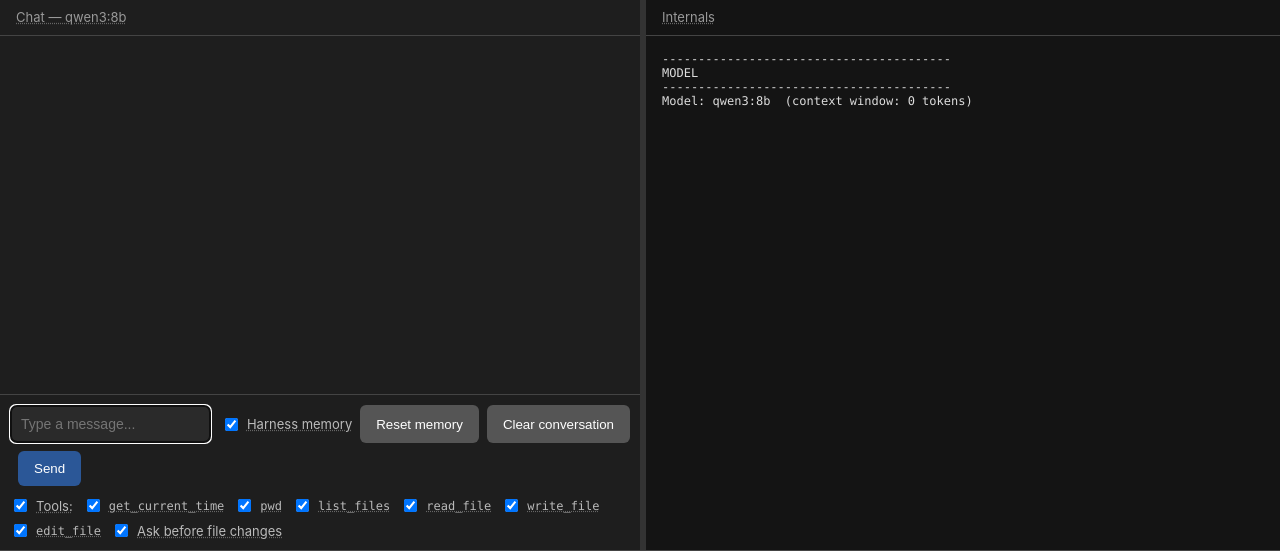
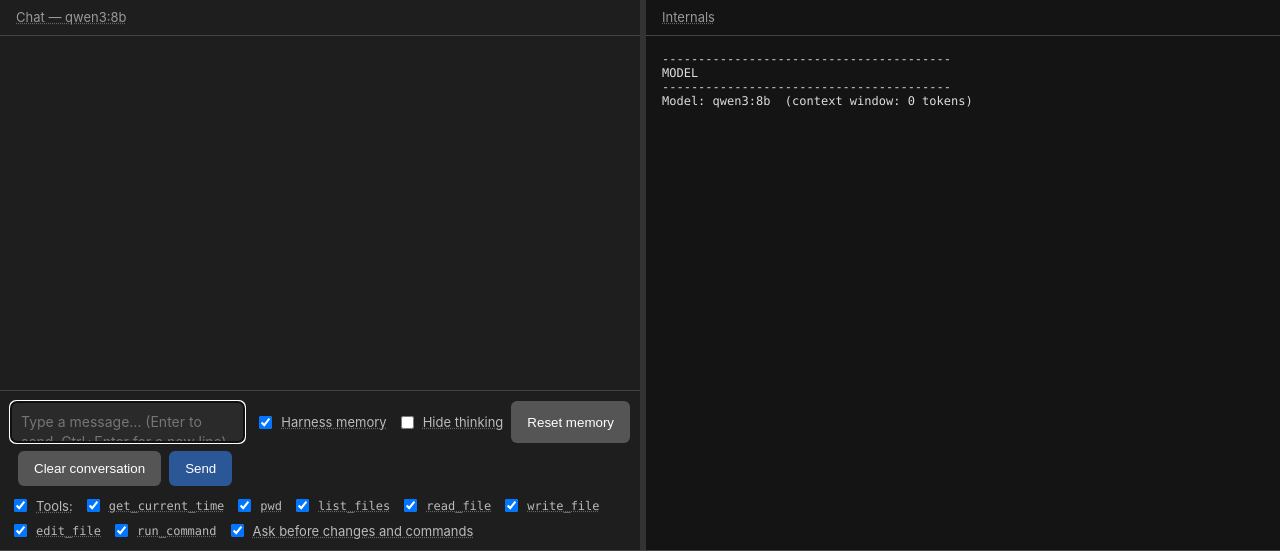
Before and after one commit to StreamingBoss/myharness, a Flask app: page / in a window 1280 px wide. Shown: the part 50-601 px from the top of the page. Run offline with Flask 3, Linux system fonts and the light colour scheme; parts of the project's set-up code (start-up, migrations or seed data) failed here and were passed over.

Commit message:
feat: add run_command tool, implement stop functionality, and enhance UI for command execution

```diff
--- a/agents/coder.md
+++ b/agents/coder.md
@@ -1,4 +1,4 @@
-tools: pwd, list_files, read_file, write_file, edit_file
+tools: pwd, list_files, read_file, write_file, edit_file, run_command
 ---
 You are a coding assistant working on the user's project.
 The project folder is the folder your file tools work in.
@@ -9,5 +9,7 @@ The project folder is the folder your file tools work in.
 - To change an existing file, use edit_file: copy old_text exactly from the file, including spaces
   and indentation, and include enough lines that it appears only once.
 - Use write_file only to create new files.
-- If the user refuses a change, ask what they want instead; don't retry the same change.
+- After changing code, run it with run_command (e.g. `python3 file.py`) and check the output is
+  what you expect. If it isn't, read the file again, fix it, and run it again.
+- If the user refuses a change or a command, ask what they want instead; don't retry the same one.
 - Keep answers short and precise. Quote file names and line contents exactly.
--- a/web/app.py
+++ b/web/app.py
@@ -7,8 +7,12 @@ Bottom box = the harness memory.
 
 import difflib
 import json
+import os
+import signal
+import subprocess
 import sys
 import threading
+import time
 import uuid
 from datetime import datetime
 from pathlib import Path
@@ -55,6 +59,10 @@ MAX_FILE_CHARS = 10_000  # a big file would fill the context window
 
 # file changes waiting for the user's Approve/Deny click, by id
 pending_approvals: dict[str, dict] = {}
+
+# set by the Stop button; checked between chunks and before each tool
+stop_requested = threading.Event()
+STOPPED_RESULT = "stopped: the user stopped the turn before this tool ran"
 APPROVAL_TIMEOUT = 600  # seconds; no answer counts as refused
 
 
@@ -92,20 +100,35 @@ def read_file(path: str) -> str:
     return text
 
 
-# the write tools only prepare the change: (file, its new content); the harness shows the diff,
-# asks the user if needed, and writes the file itself
-def write_file(path: str, content: str) -> tuple[Path, str]:
+ESCAPE_NOTE = "the harness turned literal \\n sequences sent by the model into real line breaks"
+
+
+def unescape(text: str) -> str:
+    # models sometimes escape their tool-call JSON twice: "\\n" arrives instead of a line break
+    for escaped, real in [("\\r\\n", "\n"), ("\\n", "\n"), ("\\t", "\t"), ('\\"', '"')]:
+        text = text.replace(escaped, real)
+    return text
+
+
+# the write tools only prepare the change: (file, its new content, a note about repairs);
+# the harness shows the diff, asks the user if needed, and writes the file itself
+def write_file(path: str, content: str) -> tuple[Path, str, str]:
     target = workspace_path(path)
     if target.is_dir():
         raise ValueError(f"'{path}' is a folder")
-    return target, content
+    if "\n" not in content and "\\n" in content:
+        return target, unescape(content), ESCAPE_NOTE
+    return target, content, ""
 
 
-def edit_file(path: str, old_text: str, new_text: str) -> tuple[Path, str]:
+def edit_file(path: str, old_text: str, new_text: str) -> tuple[Path, str, str]:
     target = workspace_path(path)
     text = target.read_text()
     if not old_text:
         raise ValueError("old_text is empty; use write_file to create a new file")
+    note = ""
+    if old_text not in text and "\\n" in old_text and unescape(old_text) in text:
+        old_text, new_text, note = unescape(old_text), unescape(new_text), ESCAPE_NOTE
     count = text.count(old_text)
     if count == 0:
         raise ValueError(
@@ -117,10 +140,18 @@ def edit_file(path: str, old_text: str, new_text: str) -> tuple[Path, str]:
             f"old_text appears {count} times in '{path}'. "
             "Include more surrounding lines so it matches only once."
         )
-    return target, text.replace(old_text, new_text, 1)
+    return target, text.replace(old_text, new_text, 1), note
 
 
-WRITE_TOOLS = {"write_file", "edit_file"}
+COMMAND_TIMEOUT = 60  # seconds
+
+
+# like the write tools, this only prepares: the harness asks the user if needed, then runs it
+def run_command(command: str) -> dict:
+    if not command.strip():
+        raise ValueError("command is empty")
+    return {"command": command}
+
 
 TOOL_FUNCTIONS = {
     "get_current_time": get_current_time,
@@ -129,6 +160,7 @@ TOOL_FUNCTIONS = {
     "read_file": read_file,
     "write_file": write_file,
     "edit_file": edit_file,
+    "run_command": run_command,
 }
 
 # what the model is told about the tools: sent with every request
@@ -227,11 +259,28 @@ TOOLS = [
             },
         },
     },
+    {
+        "type": "function",
+        "function": {
+            "name": "run_command",
+            "description": "Run a shell command (bash) in the project folder and get its output "
+            "and exit code. Use it to run scripts and tests, e.g. 'python3 primes.py', to check "
+            f"that code works. Commands are stopped after {COMMAND_TIMEOUT} seconds.",
+            "parameters": {
+                "type": "object",
+                "properties": {
+                    "command": {"type": "string", "description": "The bash command to run"},
+                },
+                "required": ["command"],
+            },
+        },
+    },
 ]
 
 
-def run_tool(name: str, arguments: dict, enabled: list[str]) -> str | tuple[Path, str]:
-    # returns the result for the model, or (file, new content) from a write tool
+def run_tool(name: str, arguments: dict, enabled: list[str]) -> str | tuple | dict:
+    # returns the result for the model, (file, new content, note) from a write tool,
+    # or {"command": ...} from run_command
     if name not in enabled:
         return f"error: unknown tool '{name}'"
     try:
@@ -304,11 +353,12 @@ def get_context_length(model: str) -> int:
 
 
 def stream_chat(payload: dict):
-    resp = requests.post(f"{OLLAMA_URL}/api/chat", json=payload, stream=True)
-    resp.raise_for_status()
-    for line in resp.iter_lines():
-        if line:
-            yield line.decode("utf-8")
+    # leaving this generator early closes the connection, which makes Ollama stop generating
+    with requests.post(f"{OLLAMA_URL}/api/chat", json=payload, stream=True) as resp:
+        resp.raise_for_status()
+        for line in resp.iter_lines():
+            if line:
+                yield line.decode("utf-8")
 
 
 @app.route("/")
@@ -372,6 +422,14 @@ def browse():
     return {"path": str(path), "parent": parent, "folders": folders}
 
 
+@app.route("/stop", methods=["POST"])
+def stop():
+    stop_requested.set()
+    for pending in pending_approvals.values():
+        pending["event"].set()  # stop waiting; "approved" stays False
+    return {"ok": True}
+
+
 @app.route("/approve", methods=["POST"])
 def approve():
     pending = pending_approvals.get(request.json["id"])
@@ -395,6 +453,7 @@ def chat_endpoint():
     # names of the tools ticked in the page; empty when tools are off
     enabled_tools = [name for name in request.json["tools"] if name in TOOL_FUNCTIONS]
     ask_approval = request.json["ask_approval"]
+    stop_requested.clear()
     selected_tools = [t for t in TOOLS if t["function"]["name"] in enabled_tools]
     setup = {"agent": request.json["agent"], "prompt": request.json["prompt"]}
     if use_memory:
@@ -417,7 +476,7 @@ def chat_endpoint():
     def event(**fields) -> str:
         return json.dumps(fields) + "\n"
 
-    def apply_change(name: str, target: Path, new_text: str):
+    def apply_change(name: str, target: Path, new_text: str, note: str):
         # shows the diff, waits for the user's answer if asked to, writes the file;
         # yields events for the page and returns the result for the model
         is_new = not target.exists()
@@ -434,22 +493,71 @@ def chat_endpoint():
         )
         if not diff:
             return f"no change: '{rel}' already has this content"
-        approved = True
-        if ask_approval:
-            approval_id = uuid.uuid4().hex
-            pending = pending_approvals[approval_id] = {
-                "event": threading.Event(),
-                "approved": False,
-            }
-            yield event(type="approval", id=approval_id, name=name, path=rel, diff=diff)
-            pending["event"].wait(timeout=APPROVAL_TIMEOUT)
-            approved = pending_approvals.pop(approval_id)["approved"]
-        yield event(type="change", path=rel, diff=diff, approved=approved)
+        approved = yield from ask_user(name=name, path=rel, diff=diff, note=note)
+        yield event(type="change", path=rel, diff=diff, approved=approved, note=note)
+        if stop_requested.is_set():
+            return STOPPED_RESULT
         if not approved:
             return "refused: the user did not approve this change. Ask them what to do instead."
         target.parent.mkdir(parents=True, exist_ok=True)
         target.write_text(new_text)
-        return f"ok: {'created' if is_new else 'updated'} '{rel}'"
+        result = f"ok: {'created' if is_new else 'updated'} '{rel}'"
+        return f"{result} (note: {note})" if note else result
+
+    def ask_user(**fields):
+        # if asked to, shows Approve/Deny in the page and waits for the click; returns approved
+        if not ask_approval:
+            return True
+        approval_id = uuid.uuid4().hex
+        pending = pending_approvals[approval_id] = {"event": threading.Event(), "approved": False}
+        yield event(type="approval", id=approval_id, **fields)
+        pending["event"].wait(timeout=APPROVAL_TIMEOUT)
+        return pending_approvals.pop(approval_id)["approved"]
+
+    def execute_command(command: str):
+        # asks the user if needed, runs the command in the project folder; yields events for
+        # the page and returns the result for the model
+        approved = yield from ask_user(name="run_command", command=command)
+        if stop_requested.is_set():
+            yield event(type="command", command=command, approved=False, output="", status="")
+            return STOPPED_RESULT
+        if not approved:
+            yield event(type="command", command=command, approved=False, output="", status="")
+            return "refused: the user did not approve this command. Ask them what to do instead."
+        # a new session, so a timeout or Stop can kill the command and everything it started
+        proc = subprocess.Popen(
+            ["bash", "-c", command],
+            cwd=workspace,
+            stdout=subprocess.PIPE,
+            stderr=subprocess.STDOUT,
+            text=True,
+            encoding="utf-8",
+            errors="replace",
+            start_new_session=True,
+        )
+        started = time.time()
+        killed = ""
+        while True:
+            try:
+                output, _ = proc.communicate(timeout=0.3)
+                break
+            except subprocess.TimeoutExpired:
+                if stop_requested.is_set() or time.time() - started > COMMAND_TIMEOUT:
+                    killed = "stopped by the user" if stop_requested.is_set() else (
+                        f"timed out after {COMMAND_TIMEOUT} seconds"
+                    )
+                    try:
+                        os.killpg(proc.pid, signal.SIGKILL)
+                    except ProcessLookupError:
+                        pass  # it just finished on its own
+        if len(output) > MAX_FILE_CHARS:
+            # errors usually come last, so keep the end
+            output = f"[first {len(output) - MAX_FILE_CHARS} characters cut]\n" + (
+                output[-MAX_FILE_CHARS:]
+            )
+        status = killed or f"exit code {proc.returncode}"
+        yield event(type="command", command=command, approved=True, output=output, status=status)
+        return f"{status}\noutput:\n{output}" if output else f"{status}\n(no output)"
 
     def generate():
         # without memory, this turn's messages are thrown away once the turn is over
@@ -472,7 +580,11 @@ def chat_endpoint():
             thinking_parts: list[str] = []
             tool_calls: list[dict] = []
 
-            for raw in stream_chat(payload):
+            chunks = stream_chat(payload)
+            for raw in chunks:
+                if stop_requested.is_set():
+                    chunks.close()
+                    break
                 chunk = json.loads(raw)
                 content = chunk["message"].get("content", "")
                 thinking = chunk["message"].get("thinking", "")
@@ -485,6 +597,12 @@ def chat_endpoint():
                     yield event(type="chunk", content=content)
 
             reply = "".join(reply_parts)
+            if stop_requested.is_set():
+                # keep the partial answer, but not a half-received tool call
+                if reply:
+                    conversation.append({"role": "assistant", "content": reply})
+                yield event(type="stopped", reason="stopped by the user", memory=str(messages))
+                return
             assistant_message = {"role": "assistant", "content": reply}
             if tool_calls:
                 assistant_message["tool_calls"] = tool_calls
@@ -518,9 +636,15 @@ def chat_endpoint():
             for call in tool_calls:
                 name = call["function"]["name"]
                 arguments = call["function"].get("arguments", {})
-                result = run_tool(name, arguments, enabled_tools)
+                if stop_requested.is_set():
+                    # every tool call needs a result, or the next request is inconsistent
+                    result = STOPPED_RESULT
+                else:
+                    result = run_tool(name, arguments, enabled_tools)
                 if isinstance(result, tuple):
                     result = yield from apply_change(name, *result)
+                elif isinstance(result, dict):
+                    result = yield from execute_command(result["command"])
                 conversation.append({"role": "tool", "tool_name": name, "content": result})
                 yield event(
                     type="tool",
@@ -529,6 +653,10 @@ def chat_endpoint():
                     result=result,
                     memory=str(messages),
                 )
+
+            if stop_requested.is_set():
+                yield event(type="stopped", reason="stopped by the user", memory=str(messages))
+                return
 
         yield event(type="stopped", reason=f"stopped after {MAX_STEPS} calls to the model")
 
--- a/web/templates/index.html
+++ b/web/templates/index.html
@@ -198,6 +198,13 @@
     font-size: 12px;
     background: #181818;
   }
+  .change-note {
+    margin-top: 4px;
+    color: #e0b050;
+    font-family: -apple-system, "Segoe UI", sans-serif;
+    font-size: 12px;
+  }
+  .change pre.command-output { border-top: 1px solid #333; color: #bbb; }
   .diff-add { color: #6fcf6f; }
   .diff-del { color: #ff6b6b; }
   .diff-hunk { color: #888; }
@@ -228,6 +235,7 @@
     font-size: 13px;
     font-style: italic;
   }
+  #messages.hide-thinking .msg.thinking { display: none; }
   .msg.thinking::before {
     content: "Thinking";
     display: block;
@@ -253,6 +261,11 @@
     background: #2a2a2a;
     color: #ddd;
     font-size: 14px;
+    font-family: inherit;
+    line-height: 1.4;
+    resize: none;
+    max-height: 9em;
+    overflow-y: auto;
   }
   .toggle {
     display: flex;
@@ -284,6 +297,8 @@
   }
   #input-row button:disabled { opacity: 0.5; cursor: default; }
   #input-row #reset, #input-row #clear { background: #555; }
+  #input-row #stop { background: #c62828; }
+  #input-row button[hidden] { display: none; }
   .reset-divider {
     text-align: center;
     font-size: 12px;
@@ -350,18 +365,20 @@
   <div class="pane-header" title="What a chat app shows you: your messages and the model's answers. Everything else the harness does is hidden here, and shown on the right and at the bottom.">Chat — {{ model }}</div>
   <div id="messages"></div>
   <div id="input-row">
-    <input id="input" type="text" placeholder="Type a message..." autofocus>
+    <textarea id="input" rows="1" placeholder="Type a message... (Enter to send, Ctrl+Enter for a new line)" autofocus></textarea>
     <label class="toggle" title="The model remembers nothing between requests. Checked: the harness keeps the conversation (the messages list at the bottom) and re-sends ALL of it with every request, which is why the 'in' token count grows each turn. Unchecked: only your new message is sent and nothing is kept, so the model can't refer to earlier messages."><input id="use-memory" type="checkbox" checked> <span class="help">Harness memory</span></label>
+    <label class="toggle" title="Only changes what the chat shows: the model still thinks before answering (which takes time and output tokens), and the RECEIVED blocks on the right still contain its thinking. Applies to the thinking already in the chat too."><input id="hide-thinking" type="checkbox"> <span class="help">Hide thinking</span></label>
     <button id="reset" title="Empty the harness memory: the model forgets the conversation, but the chat stays visible. Also unlocks the system prompt and agent.">Reset memory</button>
     <button id="clear" title="Start over: empty the memory and all three panels, and unlock the system prompt and agent.">Clear conversation</button>
     <button id="send">Send</button>
+    <button id="stop" hidden title="Stop the current turn. The harness stops reading from Ollama and closes the connection, which makes Ollama stop generating; tools that haven't run yet are skipped, and a change waiting for approval is refused. What the model already wrote stays in memory, and every tool call it made gets a 'stopped' result so the next request stays consistent.">Stop</button>
   </div>
   <div id="tools-row">
     <label class="toggle" title="Tools let the model ask the harness to run a function (read a file, get the time...). The model never runs anything itself: it replies with a tool call, the harness runs it and sends the result back in a new request. Unchecked: no tools are described to the model, so it doesn't know they exist."><input id="use-tools" type="checkbox" checked> <span class="help">Tools:</span></label>
     {% for tool in tools %}
     <label class="toggle tool" title="What the model is told: &quot;{{ tool.description }}&quot;&#10;&#10;While checked, this description is sent with every request, which costs input tokens."><input class="tool-checkbox" type="checkbox" value="{{ tool.name }}" checked> <span class="help">{{ tool.name }}</span></label>
     {% endfor %}
-    <label class="toggle" title="Checked: before write_file or edit_file changes a file, the chat shows the diff (red removed, green added) and the harness waits for your Approve or Deny. Deny is sent back to the model as the tool's result, so it can adjust. Unchecked: changes are written immediately; use git to review or undo them."><input id="ask-approval" type="checkbox" checked> <span class="help">Ask before file changes</span></label>
+    <label class="toggle" title="Checked: before write_file or edit_file changes a file, the chat shows the diff (red removed, green added); before run_command runs, it shows the command. The harness then waits for your Approve or Deny. Deny is sent back to the model as the tool's result, so it can adjust. Unchecked: changes are written and commands run immediately. Careful: the project-folder limit only applies to the file tools; a shell command can do anything your user account can (cd .., rm...), so approval is the real protection."><input id="ask-approval" type="checkbox" checked> <span class="help">Ask before changes and commands</span></label>
   </div>
 </div>
 
@@ -389,6 +406,7 @@ const terminalEl = document.getElementById("terminal");
 const memoryEl = document.getElementById("memory");
 const input = document.getElementById("input");
 const sendBtn = document.getElementById("send");
+const stopBtn = document.getElementById("stop");
 const resetBtn = document.getElementById("reset");
 const memoryCheckbox = document.getElementById("use-memory");
 const toolsCheckbox = document.getElementById("use-tools");
@@ -435,6 +453,7 @@ async function sendMessage() {
   if (!text) return;
 
   input.value = "";
+  fitInput();
   // with memory on, this message starts (or continues) a conversation: lock its setup
   if (memoryCheckbox.checked) conversationLocked = true;
   setControlsDisabled(true);
@@ -506,17 +525,34 @@ async function sendMessage() {
         thinkingDiv = null;
         thinkingText = "";
       } else if (event.type === "approval") {
-        changeBox = renderChangeBox(event.name + " wants to change " + event.path, event.diff);
+        changeBox = event.command !== undefined
+          ? renderChangeBox("run_command wants to run, in " + projectInput.value + ":",
+                            "$ " + event.command)
+          : renderChangeBox(event.name + " wants to change " + event.path, event.diff,
+                            event.note);
         addApprovalButtons(changeBox, event.id);
+      } else if (event.type === "command") {
+        if (!changeBox) changeBox = renderChangeBox("run_command ran:", "$ " + event.command);
+        if (event.approved) {
+          const out = document.createElement("pre");
+          out.className = "command-output";
+          out.textContent = event.output || "(no output)";
+          changeBox.querySelector(".change-actions").before(out);
+        }
+        setChangeStatus(changeBox, event.approved, event.status);
+        changeBox = null;
+        printBlock("COMMAND — " + (event.approved ? event.status : "refused"),
+                   "$ " + event.command + (event.approved ? "\n\n" + event.output : ""));
       } else if (event.type === "change") {
-        if (!changeBox) changeBox = renderChangeBox(event.path, event.diff);
-        setChangeStatus(changeBox, event.approved);
+        if (!changeBox) changeBox = renderChangeBox(event.path, event.diff, event.note);
+        setChangeStatus(changeBox, event.approved, "written");
         changeBox = null;
         printBlock("FILE CHANGE — " + event.path + (event.approved ? " (written)" : " (refused)"),
-                   event.diff);
+                   (event.note ? "note: " + event.note + "\n\n" : "") + event.diff);
       } else if (event.type === "stopped") {
         printBlock("STOPPED", event.reason);
         addDivider(event.reason);
+        if (event.memory) memoryEl.textContent = event.memory;
       }
     }
   }
@@ -559,12 +595,18 @@ function renderMarkdown(div, text) {
   div.innerHTML = DOMPurify.sanitize(marked.parse(text));
 }
 
-function renderChangeBox(title, diff) {
+function renderChangeBox(title, diff, note) {
   const box = document.createElement("div");
   box.className = "change";
   const titleEl = document.createElement("div");
   titleEl.className = "change-title";
   titleEl.textContent = title;
+  if (note) {
+    const noteEl = document.createElement("div");
+    noteEl.className = "change-note";
+    noteEl.textContent = "Note: " + note + ".";
+    titleEl.appendChild(noteEl);
+  }
   const pre = document.createElement("pre");
   for (const line of diff.split("\n")) {
     const span = document.createElement("span");
@@ -602,11 +644,11 @@ function addApprovalButtons(box, id) {
   actions.append(deny, approve);
 }
 
-function setChangeStatus(box, approved) {
+function setChangeStatus(box, approved, doneLabel) {
   const actions = box.querySelector(".change-actions");
   const status = document.createElement("span");
   status.className = "change-status " + (approved ? "approved" : "refused");
-  status.textContent = approved ? "written" : "refused";
+  status.textContent = approved ? doneLabel : "refused";
   actions.replaceChildren(status);
 }
 
@@ -618,6 +660,10 @@ function setControlsDisabled(disabled) {
   for (const c of toolCheckboxes) c.disabled = disabled || !toolsCheckbox.checked;
   agentSelect.disabled = promptSelect.disabled = disabled || conversationLocked;
   lockNote.hidden = !conversationLocked;
+  // while a turn runs, Stop takes the place of Send
+  sendBtn.hidden = disabled;
+  stopBtn.hidden = !disabled;
+  stopBtn.disabled = false;
 }
 
 function unlockConversation() {
@@ -776,15 +822,36 @@ if (locked) {
   setControlsDisabled(false);
 }
 
+document.getElementById("hide-thinking").addEventListener("change", (e) => {
+  messagesEl.classList.toggle("hide-thinking", e.target.checked);
+});
+
 sendBtn.addEventListener("click", sendMessage);
+stopBtn.addEventListener("click", () => {
+  stopBtn.disabled = true;
+  fetch("/stop", { method: "POST" });
+});
 clearBtn.addEventListener("click", clearConversation);
 resetBtn.addEventListener("click", () => resetMemory("— memory reset —"));
 memoryCheckbox.addEventListener("change", () => {
   if (memoryCheckbox.checked) addDivider("— harness memory on —");
   else resetMemory("— harness memory off: memory cleared —");
 });
+function fitInput() {
+  input.style.height = "auto";
+  input.style.height = input.scrollHeight + 2 + "px";
+}
+
+input.addEventListener("input", fitInput);
 input.addEventListener("keydown", (e) => {
-  if (e.key === "Enter") sendMessage();
+  if (e.key !== "Enter") return;
+  e.preventDefault();
+  if (e.ctrlKey) {
+    input.setRangeText("\n", input.selectionStart, input.selectionEnd, "end");
+    fitInput();
+  } else {
+    sendMessage();
+  }
 });
 </script>
 
```
